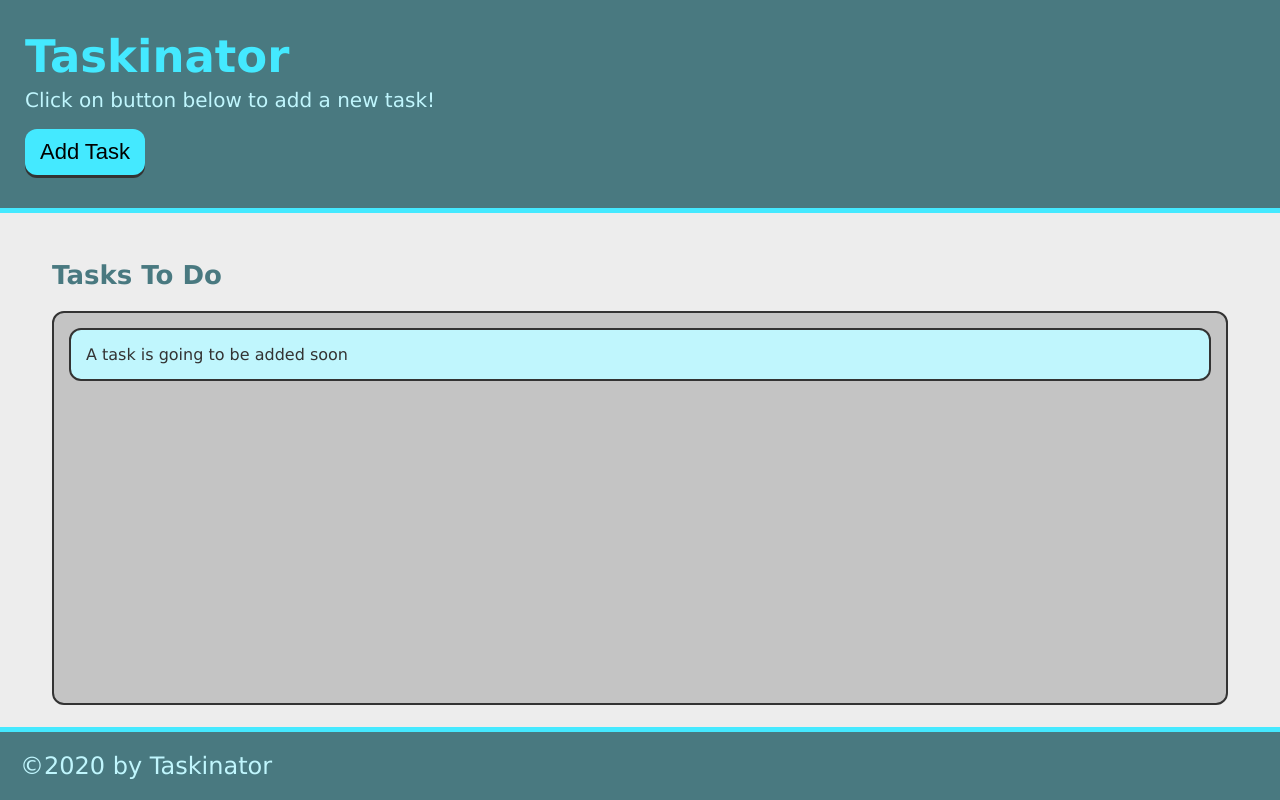
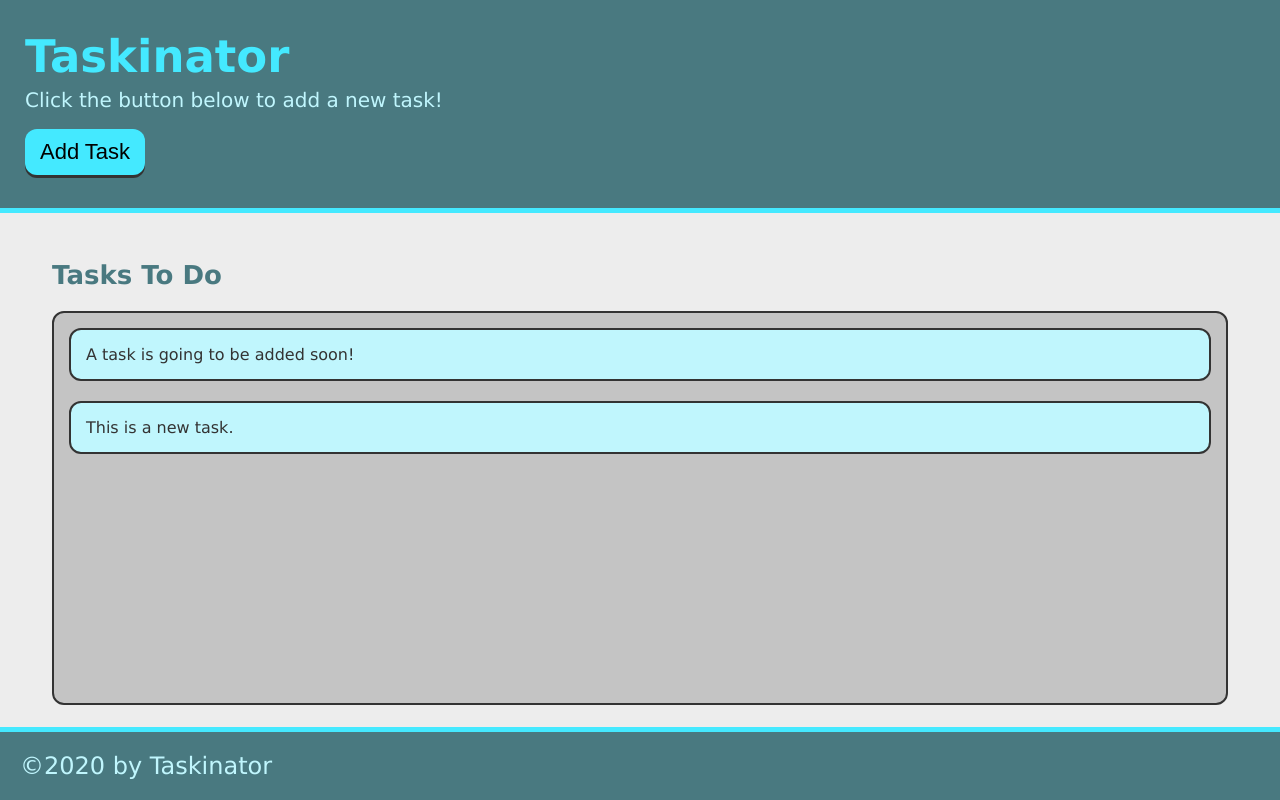
Before and after one commit to hlee92/taskinator, a plain HTML site: page index.html in a window 1280 px wide. Both pictures are taken after a click on the button "Add Task". Drawn offline with Linux system fonts and the light colour scheme.

Commit message:
add ability to add task

```diff
--- a/assets/js/script.js
+++ b/assets/js/script.js
@@ -0,0 +1,12 @@
+var buttonEl = document.querySelector("#save-task");
+console.log(buttonEl);
+
+var buttonEl = document.querySelector("#save-task");
+var tasksToDoEl = document.querySelector("#tasks-to-do");
+
+buttonEl.addEventListener("click", function() {
+  var listItemEl = document.createElement("li");
+  listItemEl.className = "task-item";
+  listItemEl.textContent = "This is a new task.";
+  tasksToDoEl.appendChild(listItemEl);
+});
--- a/index.html
+++ b/index.html
@@ -1,35 +1,35 @@
 <!DOCTYPE html>
 <html lang="en">
+
 <head>
   <meta charset="UTF-8">
-    <meta http-equiv="X-UA-Compatible" content="IE=edge">
   <meta name="viewport" content="width=device-width, initial-scale=1.0">
+  <meta http-equiv="X-UA-Compatible" content="ie=edge">
   <title>Taskinator</title>
   <link rel="stylesheet" href="./assets/css/style.css">
 </head>
-<script src="./assets/js/script.js"></script>
-
-<body>
 <header>
     <h1 class="page-title">Taskinator</h1>
-        <p>Click on button below to add a new task!</p>
-        <button class="btn">Add Task</button>
+    <p>Click the button below to add a new task!</p>
+    <button class="btn" id="save-task">Add Task</button>
   </header>
 
   <main class="page-content">
     <section class="task-list-wrapper">
         <h2 class="list-title">Tasks To Do</h2>
-        <ul class="task-list">
-            <li class="task-item">A task is going to be added soon</li>
+        <ul class="task-list" id="tasks-to-do">
+          <li class="task-item">A task is going to be added soon!</li>
+
       </ul>
     </section>
   </main>
 
-
-
-
+<body>
     <footer>
         &copy;2020 by Taskinator
       </footer>
+
+  <script src="./assets/js/script.js"></script>
 </body>
+
 </html>
```
Lines whose indentation alone changed are shown as unchanged.
